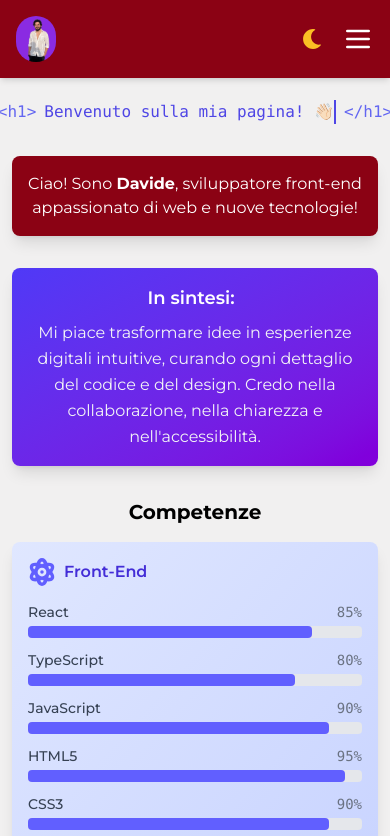
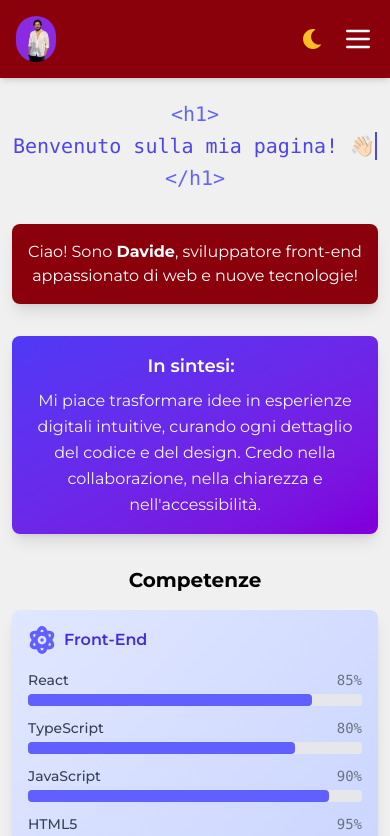
Before and after one commit to DavideSiracusano/davide-siracusano-portfolio, a Next.js app: page / in a window 390 px wide. Shown: the top 836 px of the page. Built offline with nearby package versions, Linux system fonts and the light colour scheme.

Commit message:
fix responsive design

```diff
--- a/src/app/Home/page.js
+++ b/src/app/Home/page.js
@@ -101,12 +101,15 @@ export default function Home() {
     >
       <div className="max-w-4xl mx-auto w-full">
         <div className="flex justify-center items-center mb-8 font-mono">
-          <h1 className="flex items-center justify-center sm:text-2xl md:text-3xl lg:text-4xl mx-auto">
-            <span className="html-tag shrink-0">&lt;h1&gt;</span>
-            <span className="code-content code-animation mx-2">
+          <h1
+            className="flex flex-col sm:flex-row items-center justify-center text-center
+               text-xl sm:text-2xl md:text-3xl lg:text-4xl max-w-full break-words"
+          >
+            <span className="html-tag shrink-0 mb-1 sm:mb-0">&lt;h1&gt;</span>
+            <span className="code-content code-animation mx-0 sm:mx-4">
               Benvenuto sulla mia pagina! 👋🏻
             </span>
-            <span className="html-tag shrink-0">&lt;/h1&gt;</span>
+            <span className="html-tag shrink-0 mt-1 sm:mt-0">&lt;/h1&gt;</span>
           </h1>
         </div>
 
```
